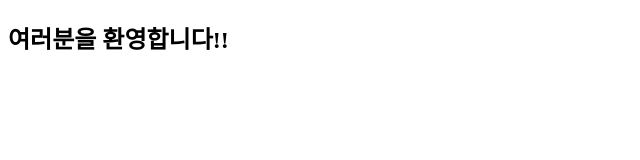
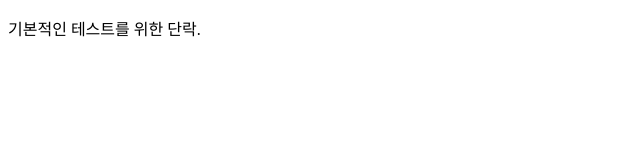
Before and after one commit to seok0630/learn-html, a plain HTML site: page index.html in a window 1280 px wide. Shown: the whole page, without its empty margins (0-640 px from the left). Drawn offline with Linux system fonts and the light colour scheme.

Commit message:
Update index.html

```diff
--- a/index.html
+++ b/index.html
@@ -3,14 +3,9 @@
 
 <head>
     <meta charset="UTF-8">
-    <title>JavaScript Intro</title>
-    <script>
-        document.write("<h2>여러분을 환영합니다!!</h2>")
-    </script>
+    <title>테스트를 위한 사이트</title>
 </head>
 <body>
-    <noscript>
-        <p>여러분의 웹 브라우저가 자바스크립트를 지원하지 않습니다!</p>
-    </noscript>
+    <p>기본적인 테스트를 위한 단락.</p>
 </body>
 </html>
```
